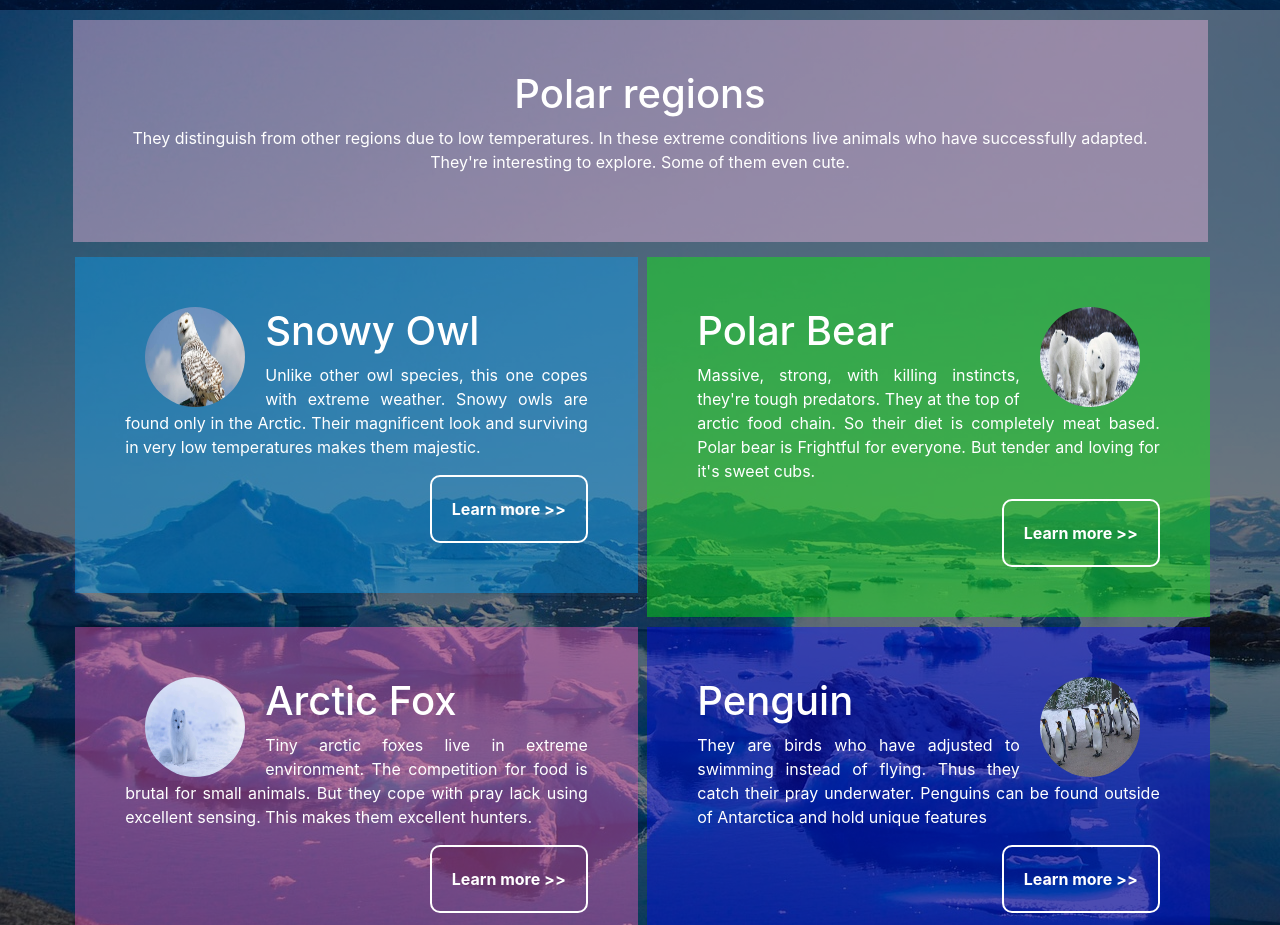
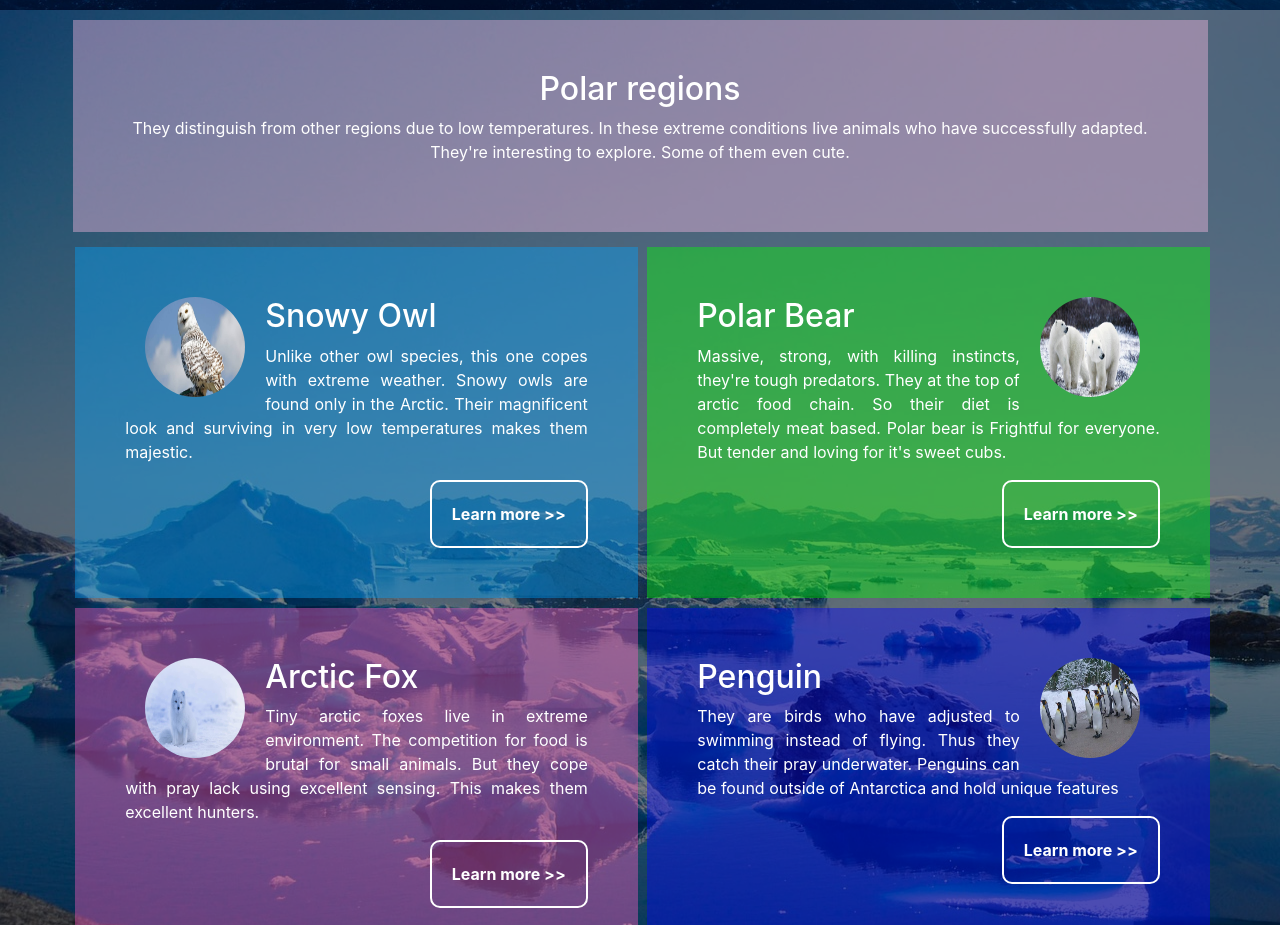
Before and after one commit to polar-animals/polar-animals, a plain HTML site: page index.html in a window 1280 px wide. Shown: the part 846-1771 px from the top of the page. Drawn offline with nearby package versions, Linux system fonts and the light colour scheme.

Commit message:
Update index.html

```diff
--- a/index.html
+++ b/index.html
@@ -61,7 +61,7 @@
     </header>
     <section class="articles container-fluid mx-auto text-center">
         <article class="polar-region" id="intro">
-            <h1>Polar regions</h1>
+            <h2>Polar regions</h1>
             <p>
                 They distinguish from other regions due to low
                 temperatures. In these extreme
@@ -71,7 +71,7 @@
         </article>
         <article class="snowy-owl">
             <img src="images/polar-animals/homepage/snowy-owl.jpg" alt="snowy-owl"/>
-            <h1>Snowy Owl</h1>
+            <h2>Snowy Owl</h1>
             <p>
                 Unlike other owl species, this one copes with extreme weather. Snowy owls are
                 found only in the Arctic. Their magnificent look and
@@ -83,7 +83,7 @@
         </article>
         <article class="polar-bear">
             <img src="images/polar-animals/homepage/polar-bear.jpg" alt="polar-bear"/>
-            <h1>Polar Bear</h1>
+            <h2>Polar Bear</h1>
             <p>
                 Massive, strong, with killing instincts, they're tough predators.
                 They at the top of arctic food chain. So their diet is
@@ -96,7 +96,7 @@
         </article>
         <article class="polar-fox">
             <img src="images/polar-animals/homepage/arctic-fox.jpg" alt="arctic-fox"/>
-            <h1>Arctic Fox</h1>
+            <h2>Arctic Fox</h1>
             <p>
                 Tiny arctic foxes live in extreme environment. The competition for
                 food is brutal for small animals. But they cope with pray lack
@@ -108,7 +108,7 @@
         </article>
         <article class="penguin">
             <img src="images/polar-animals/homepage/penguin.jpg" alt="penguin"/>
-            <h1>Penguin</h1>
+            <h2>Penguin</h1>
             <p>  They are birds who have adjusted to swimming
                  instead of flying. Thus they catch their pray underwater.
                  Penguins can be found outside of Antarctica and hold unique features
```
